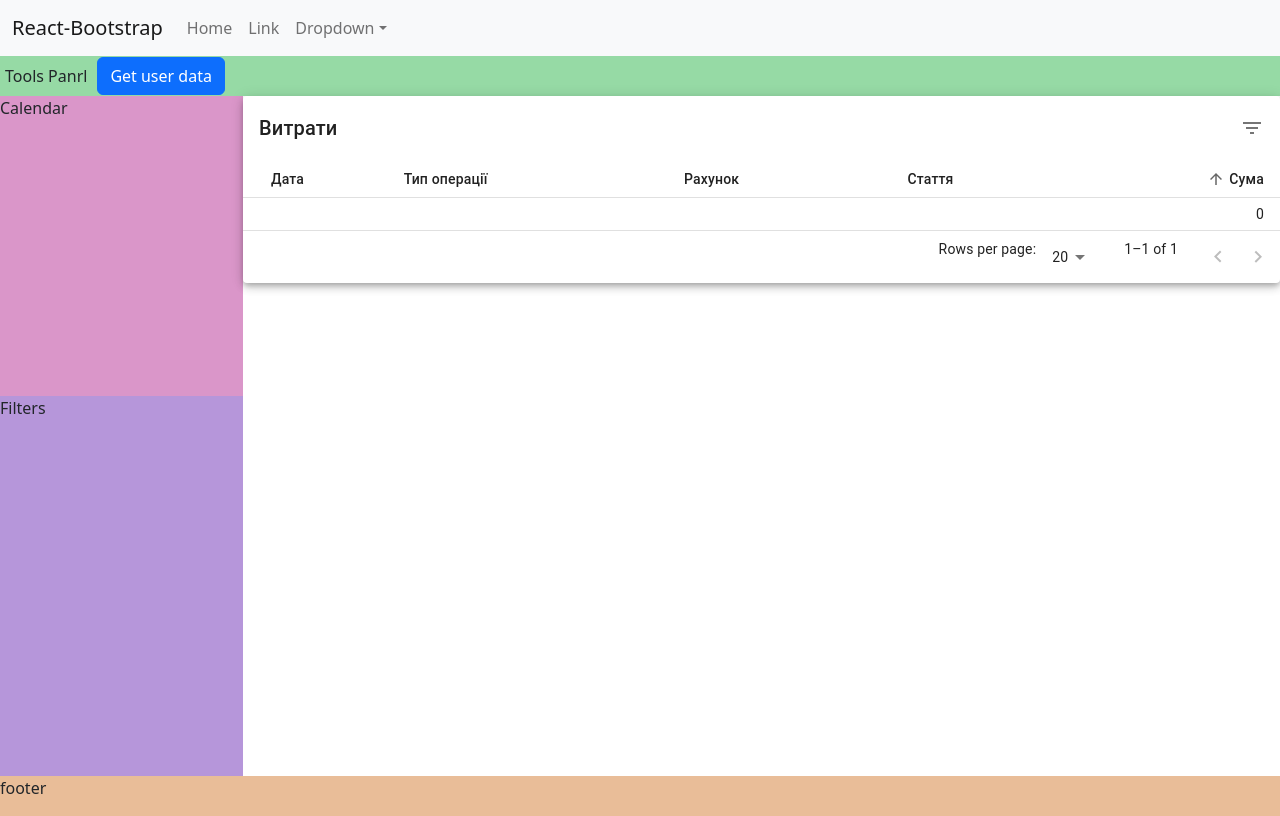
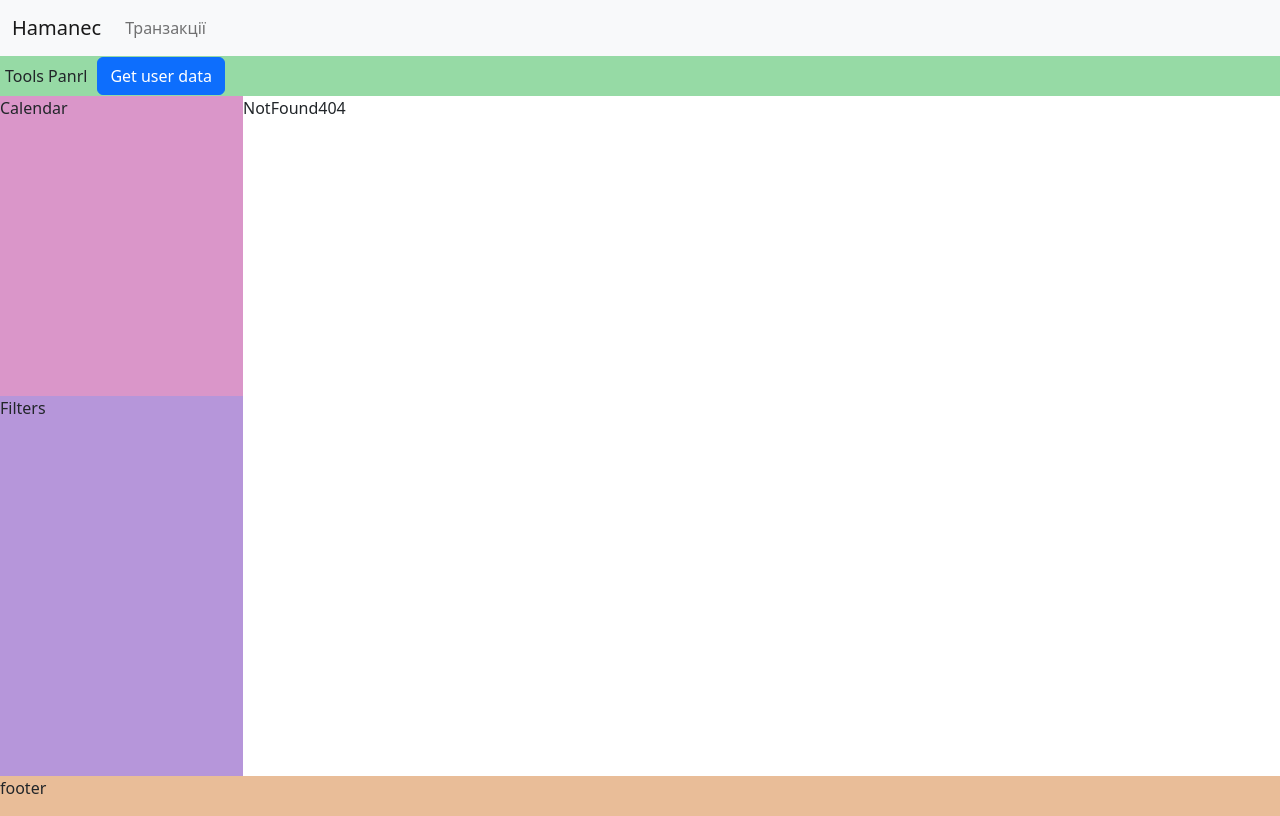
Before and after one commit to ArtemLigerko/hamanets, a React (Create React App) app: page /transactions in a window 1280 px wide. Built offline with nearby package versions, Linux system fonts and the light colour scheme.

Commit message:
feat: added Routes

```diff
--- a/package.json
+++ b/package.json
@@ -26,6 +26,7 @@
     "react-bootstrap": "^2.5.0",
     "react-dom": "^18.2.0",
     "react-redux": "^8.0.4",
+    "react-router-dom": "^6.4.3",
     "react-scripts": "5.0.1",
     "redux-persist": "^6.0.0",
     "sass": "^1.55.0",
--- a/src/App.tsx
+++ b/src/App.tsx
@@ -1,15 +1,20 @@
+import { Routes, Route, BrowserRouter } from "react-router-dom";
+import Layout from "./pages/Layout";
 import EnhancedTable from "./components/EnhancedTable";
-import TransactionTable from "./components/TransactionTable";
-import Layout from "./pages/Layout";
-// import { Routes, Route } from "react-router-dom";
+import NotFound404 from "./components/NotFound404";
+// import Home from "./pages/Home";
 
 const App: React.FC = () => {
   return (
     <>
-      <Layout>
-        <EnhancedTable />
-        {/* <TransactionTable /> */}
-      </Layout>
+      <BrowserRouter>
+        <Routes>
+          <Route path="/" element={<Layout />}>
+            <Route index element={<EnhancedTable />} />
+            <Route path="*" element={<NotFound404 />} />
+          </Route>
+        </Routes>
+      </BrowserRouter>
     </>
   );
 };
--- a/src/components/NavBar.tsx
+++ b/src/components/NavBar.tsx
@@ -1,30 +1,21 @@
 import React from "react";
 import { Container, Nav, Navbar, NavDropdown } from "react-bootstrap";
+import { Link } from "react-router-dom";
 
 const NavBar = () => {
   return (
     <>
       <Navbar bg="light" expand="sm" sticky="top">
         <Container fluid>
-          <Navbar.Brand href="#home">React-Bootstrap</Navbar.Brand>
+          <Navbar.Brand as={Link} to="/">
+            Hamanec
+          </Navbar.Brand>
           <Navbar.Toggle aria-controls="basic-navbar-nav" />
           <Navbar.Collapse id="basic-navbar-nav">
-            <Nav className="me-auto">
-              <Nav.Link href="#home">Home</Nav.Link>
-              <Nav.Link href="#link">Link</Nav.Link>
-              <NavDropdown title="Dropdown" id="basic-nav-dropdown">
-                <NavDropdown.Item href="#action/3.1">Action</NavDropdown.Item>
-                <NavDropdown.Item href="#action/3.2">
-                  Another action
-                </NavDropdown.Item>
-                <NavDropdown.Item href="#action/3.3">
-                  Something
-                </NavDropdown.Item>
-                <NavDropdown.Divider />
-                <NavDropdown.Item href="#action/3.4">
-                  Separated link
-                </NavDropdown.Item>
-              </NavDropdown>
+            <Nav className="me-auto" defaultActiveKey="/">
+              <Nav.Link as={Link} to="/">
+                Транзакції
+              </Nav.Link>
             </Nav>
           </Navbar.Collapse>
         </Container>
--- /dev/null
+++ b/src/components/NotFound404.tsx
@@ -0,0 +1,7 @@
+import React from "react";
+
+const NotFound404 = () => {
+  return <div>NotFound404</div>;
+};
+
+export default NotFound404;
--- a/src/pages/Layout.tsx
+++ b/src/pages/Layout.tsx
@@ -5,6 +5,7 @@ import ToolsPanel from "../components/ToolsPanel";
 import MainMenu from "../components/MainMenu";
 import LeftMenuPanel from "../components/LeftMenuPanel";
 import NavBar from "../components/NavBar";
+import { Outlet } from "react-router-dom";
 
 const Window = styled.div`
   /* background-color: #ffffff; */
@@ -43,20 +44,21 @@ const Footer = styled.header`
   height: 40px;
 `;
 
-const Layout = ({ children }: ChildrenProps) => {
+const Layout: React.FC<ChildrenProps> = () => {
   return (
     <>
       <Window>
-        {/* <LeftMenuPanel /> */}
         <NavBar />
-        {/* <MainMenu /> */}
         <ToolsPanel />
         <Middle>
           <LeftMenu>
             <Calendar>Calendar</Calendar>
             <Filters>Filters</Filters>
           </LeftMenu>
-          <main>{children}</main>
+          {/* <main>{children}</main> */}
+          <main>
+            <Outlet />
+          </main>
         </Middle>
         <Footer>footer</Footer>
       </Window>
--- a/src/types/index.ts
+++ b/src/types/index.ts
@@ -1,5 +1,5 @@
 export interface ChildrenProps {
-  children: JSX.Element | JSX.Element[] | string | string[];
+  children?: JSX.Element | JSX.Element[] | string | string[];
 }
 
 // export interface Users {
```
Also changed, not shown: 1 other file (tests, documents, lock files or other folders).
